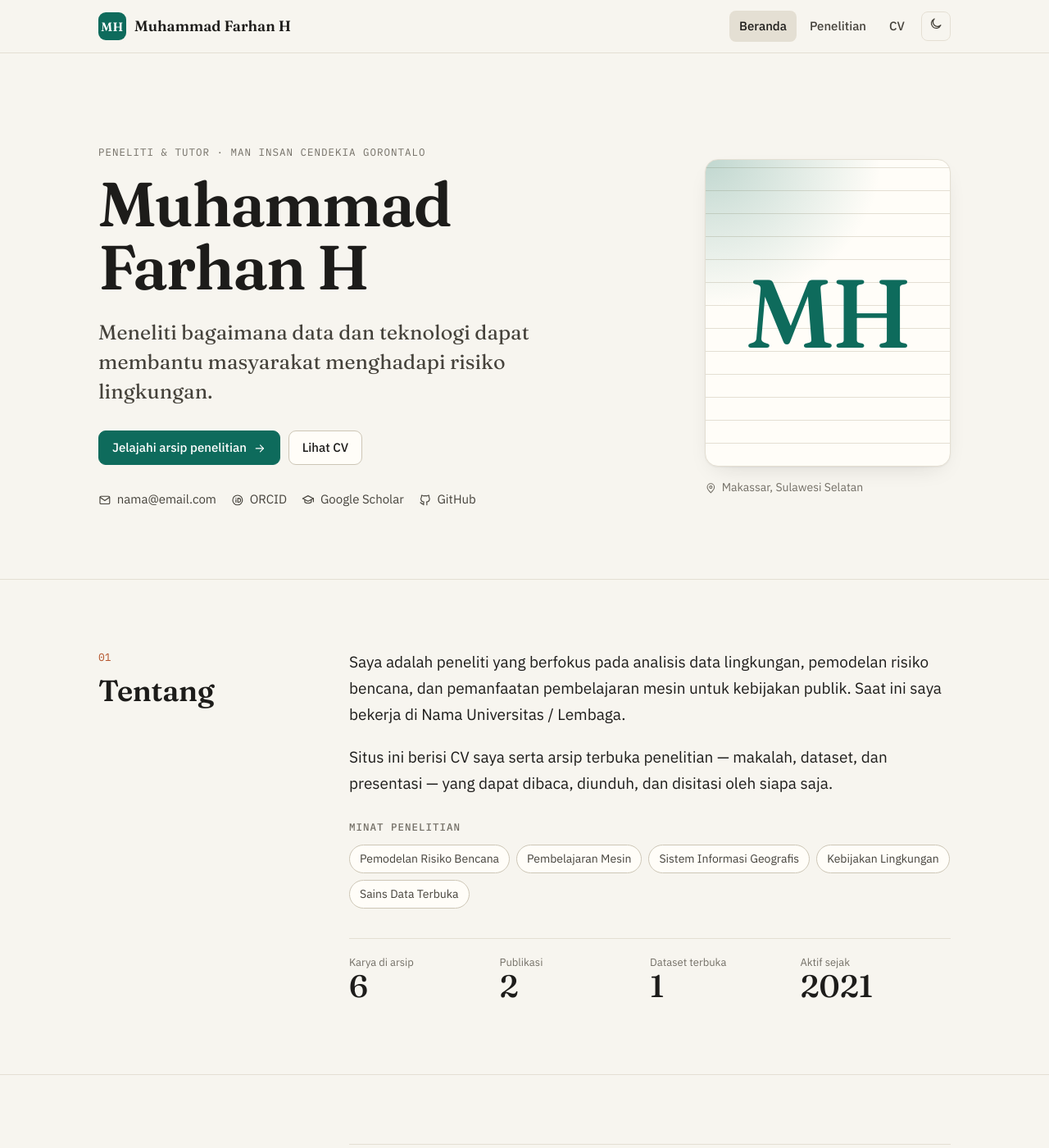
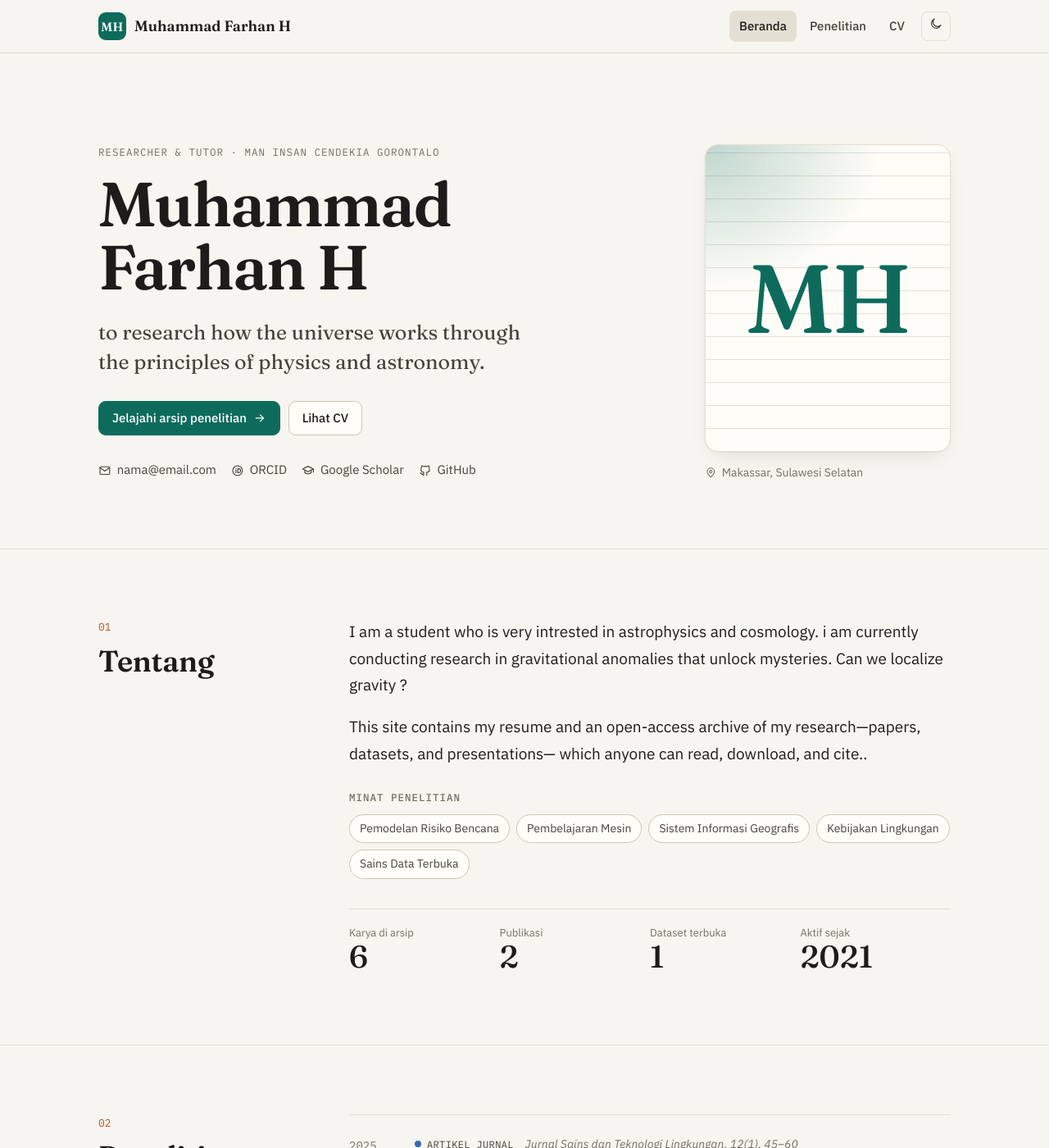
Before and after one commit to fahertkuze/hehe-, a Jekyll site: the page built from index.html, in a window 1280 px wide and 1400 px high. Shown: the whole window at 82% size. Built offline with Jekyll 4.4.1, drawn with Linux system fonts in a browser that asks for light colours.

Commit message:
Update profil.yml

```diff
--- a/_data/profil.yml
+++ b/_data/profil.yml
@@ -5,7 +5,7 @@
 
 nama: "Muhammad Farhan H"
 gelar:                # gelar akademik (opsional)
-jabatan: "Peneliti & Tutor"
+jabatan: "Researcher & Tutor"
 afiliasi: "MAN INSAN CENDEKIA GORONTALO"
 lokasi: "Makassar, Sulawesi Selatan"
 
@@ -14,16 +14,15 @@ lokasi: "Makassar, Sulawesi Selatan"
 foto: ""
 
 # Kalimat singkat di bagian atas Beranda (1–2 kalimat).
-tagline: "Meneliti bagaimana data dan teknologi dapat membantu masyarakat menghadapi risiko lingkungan."
+tagline: "to research how the universe works through the principles of physics and astronomy."
 
 # Biografi singkat (boleh beberapa paragraf, pisahkan dengan baris kosong).
 bio: |
-  Saya adalah peneliti yang berfokus pada analisis data lingkungan, pemodelan risiko bencana,
-  dan pemanfaatan pembelajaran mesin untuk kebijakan publik. Saat ini saya bekerja di
-  Nama Universitas / Lembaga.
+  I am a student who is very intrested in astrophysics and cosmology. i am currently conducting
+  research in gravitational anomalies that unlock mysteries. Can we localize gravity ?
 
-  Situs ini berisi CV saya serta arsip terbuka penelitian — makalah, dataset, dan presentasi —
-  yang dapat dibaca, diunduh, dan disitasi oleh siapa saja.
+  This site contains my resume and an open-access archive of my research—papers, datasets, and presentations—
+  which anyone can read, download, and cite..
 
 # Nama Anda seperti tertulis di daftar penulis publikasi. Nama yang cocok akan
 # ditebalkan. Jika dikosongkan, dipakai "nama" di atas.
```
